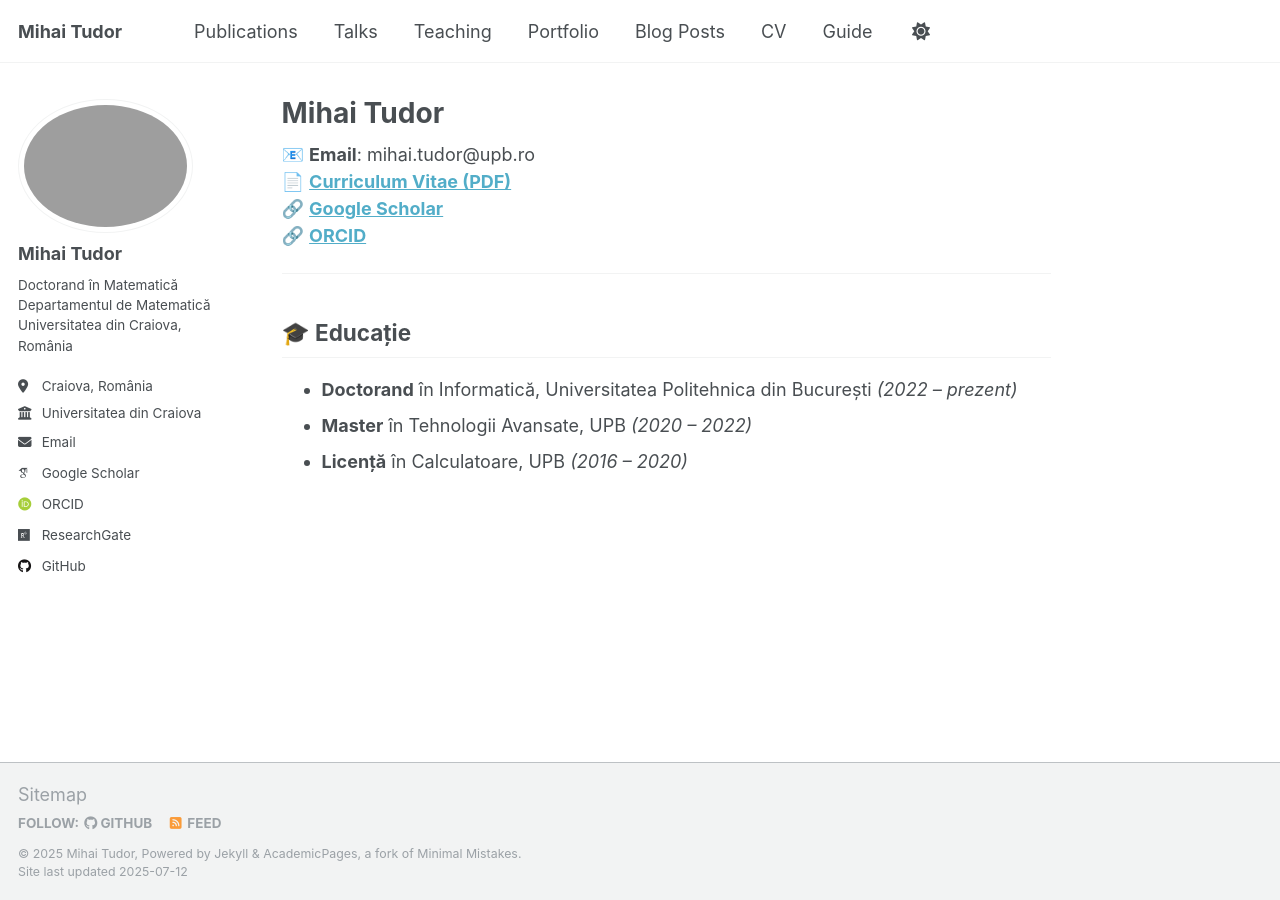
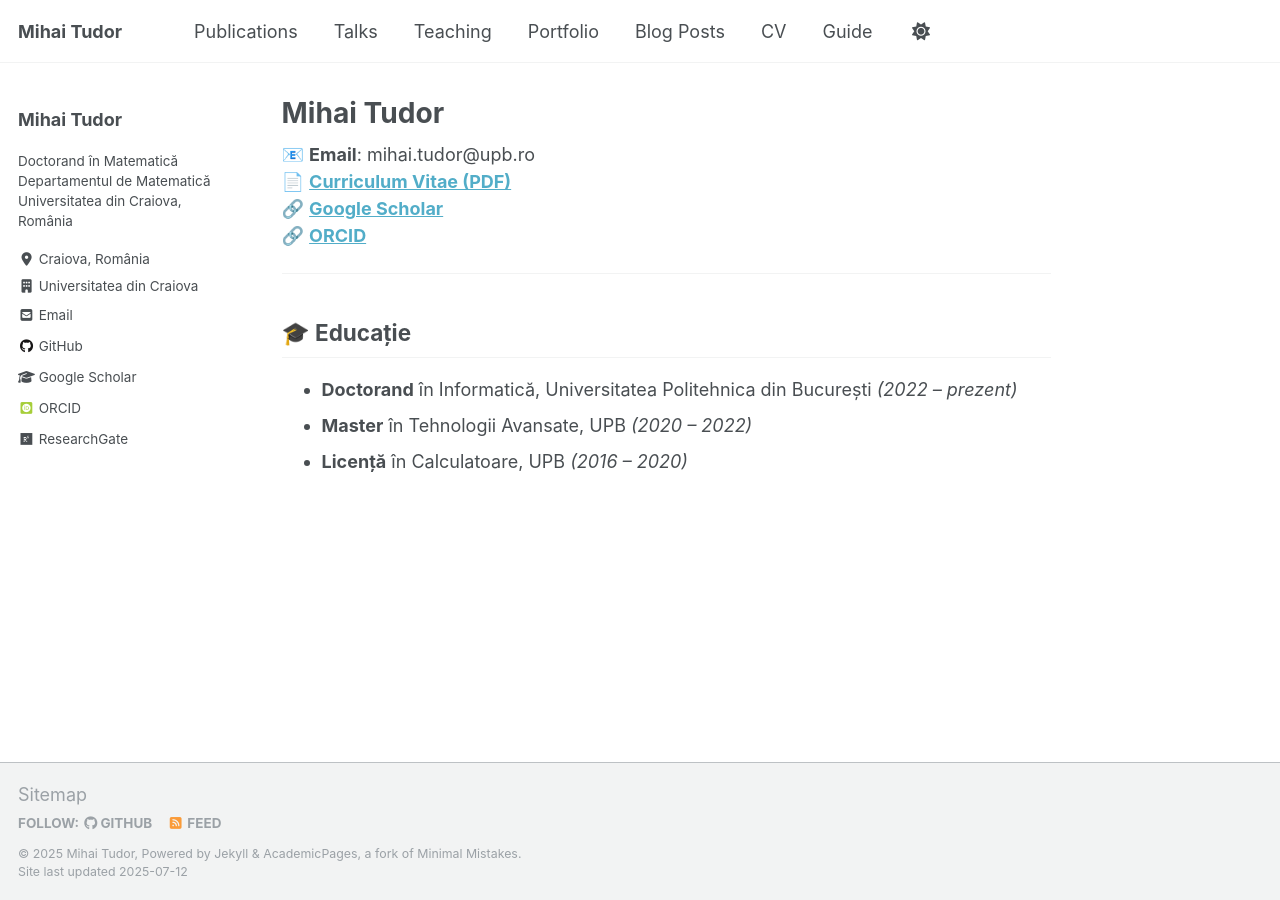
Before and after one commit to MihaiTudor26/mihaitudor26.github.io, a Jekyll site: the page built from _pages/about.md, in a window 1280 px wide. Built offline with Jekyll 4.4.1, drawn with Linux system fonts in a browser that asks for light colours; some web fonts are replaced; a script that is not in the unit is left out.

Commit message:
Update author-profile.html

```diff
--- a/_includes/author-profile.html
+++ b/_includes/author-profile.html
@@ -1,167 +1,290 @@
-{% include base_path %}
-
-{% if page.author and site.data.authors[page.author] %}
-  {% assign author = site.data.authors[page.author] %}{% else %}{% assign author = site.author %}
-{% endif %}
+{% assign author = page.author | default: page.authors[0] | default: site.author %}
+{% assign author_profile = author.avatar | default: author.image %}
 
 <div itemscope itemtype="http://schema.org/Person">
 
-  <div class="author__avatar">
-    {% if author.avatar contains "://" %}
-    	<img src="{{ author.avatar }}" alt="{{ author.name }}"  fetchpriority="high" />
-    {% else %}
-    	<img src="{{ author.avatar | prepend: "/images/" | prepend: base_path }}" class="author__avatar" alt="{{ author.name }}"  fetchpriority="high" />
-    {% endif %}
-  </div>
+  {% comment %}
+  <!-- AVATAR SECTION ELIMINATED -->
+  {% if author_profile %}
+    <div class="author__avatar">
+      {% if author_profile contains "://" %}
+        <img src="{{ author_profile }}" alt="{{ author.name }}" class="author__avatar">
+      {% else %}
+        <img src="{{ author_profile | prepend: "/images/" | prepend: base_path }}" class="author__avatar" alt="{{ author.name }}">
+      {% endif %}
+    </div>
+  {% endif %}
+  {% endcomment %}
 
   <div class="author__content">
-    <h3 class="author__name">{{ author.name }}</h3>
-    {% if author.pronouns %}<p class="author__pronouns">{{ author.pronouns }}</p>{% endif %}
-    {% if author.bio %}<p class="author__bio">{{ author.bio }}</p>{% endif %}
+    <h3 class="author__name" itemprop="name">{{ author.name }}</h3>
+    {% if author.bio %}<p class="author__bio" itemprop="description">{{ author.bio | markdownify }}</p>{% endif %}
   </div>
 
   <div class="author__urls-wrapper">
-    <button class="btn btn--inverse">Follow</button>
+    <button class="btn btn--inverse">Contact & Links</button>
     <ul class="author__urls social-icons">
-      <!-- Font Awesome icons / Biographic information  -->
       {% if author.location %}
-        <li class="author__desktop"><i class="fas fa-fw fa-location-dot icon-pad-right" aria-hidden="true"></i>{{ author.location }}</li>
-      {% endif %}
-      {% if author.employer %}
-        <li class="author__desktop"><i class="fas fa-fw fa-building-columns icon-pad-right" aria-hidden="true"></i>{{ author.employer }}</li>
-      {% endif %}
-      {% if author.uri %}
-        <li><a href="{{ author.uri }}"><i class="fas fa-fw fa-link icon-pad-right" aria-hidden="true"></i>{{ site.data.ui-text[site.locale].website_label | default: "Website" }}</a></li>
-      {% endif %}
-      {% if author.email %}
-        <li><a href="mailto:{{ author.email }}"><i class="fas fa-fw fa-envelope icon-pad-right" aria-hidden="true"></i>{{ site.data.ui-text[site.locale].email_label | default: "Email" }}</a></li>
+        <li itemprop="homeLocation" itemscope itemtype="http://schema.org/Place">
+          <i class="fas fa-fw fa-map-marker-alt" aria-hidden="true"></i> <span itemprop="name">{{ author.location }}</span>
+        </li>
       {% endif %}
 
-      <!-- Font Awesome and Academicons icons / Academic websites -->
-      {% if author.academia %}
-        <li><a href="{{ author.academia }}"><i class="ai ai-academia ai-fw icon-pad-right" aria-hidden="true"></i>Academia</a></li>
-      {% endif %}
-      {% if author.arxiv %}
-        <li><a href="{{ author.arxiv }}"><i class="ai ai-arxiv ai-fw icon-pad-right"></i>arXiv</a></li>
-      {% endif %}
-      {% if author.googlescholar %}
-        <li><a href="{{ author.googlescholar }}"><i class="ai ai-google-scholar ai-fw icon-pad-right"></i>Google Scholar</a></li>
-      {% endif %}
-      {% if author.semantic %}
-        <li><a href="{{ author.semantic }}"><i class="ai ai-semantic-scholar ai-fw icon-pad-right"></i>Semantic Scholar</a></li>
-      {% endif %}
-      {% if author.impactstory %}
-        <li><a href="{{ author.impactstory }}"><i class="ai ai-impactstory ai-fw icon-pad-right"></i>Impactstory</a></li>
-      {% endif %}
-      {% if author.orcid %}
-        <li><a href="{{ author.orcid }}"><i class="ai ai-orcid ai-fw icon-pad-right"></i>ORCID</a></li>
-      {% endif %}
-      {% if author.pubmed %}
-        <li><a href="{{ author.pubmed }}"><i class="ai ai-pubmed ai-fw icon-pad-right"></i>PubMed</a></li>
-      {% endif %}
-      {% if author.researchgate %}
-        <li><a href="{{ author.researchgate }}"><i class="fab fa-fw fa-researchgate icon-pad-right" aria-hidden="true"></i>ResearchGate</a></li>
-      {% endif %}
-      {% if author.scopus %}
-        <li><a href="{{ author.scopus }}"><i class="ai ai-scopus ai-fw icon-pad-right"></i>Scopus</a></li>
+      {% if author.employer %}
+        <li itemprop="worksFor" itemscope itemtype="http://schema.org/Organization">
+          <i class="fas fa-fw fa-building" aria-hidden="true"></i> <span itemprop="name">{{ author.employer }}</span>
+        </li>
       {% endif %}
 
-      <!-- Font Awesome icons / Repositories and software development -->
-      {% if author.bitbucket %}
-        <li><a href="https://bitbucket.org/{{ author.bitbucket }}"><i class="fab fa-fw fa-bitbucket icon-pad-right" aria-hidden="true"></i>Bitbucket</a></li>
-      {% endif %}
-      {% if author.codepen %}
-        <li><a href="https://codepen.io/{{ author.codepen }}"><i class="fab fa-fw fa-codepen icon-pad-right" aria-hidden="true"></i>CodePen</a></li>
-      {% endif %}
-      {% if author.dribbble %}
-        <li><a href="https://dribbble.com/{{ author.dribbble }}"><i class="fab fa-fw fa-dribbble icon-pad-right" aria-hidden="true"></i>Dribbble</a></li>
-      {% endif %}
-      {% if author.github %}
-        <li><a href="https://github.com/{{ author.github }}"><i class="fab fa-fw fa-github icon-pad-right" aria-hidden="true"></i>GitHub</a></li>
-      {% endif %}
-      {% if author.kaggle %}
-        <li><a href="https://kaggle.com/{{ author.kaggle }}"><i class="fab fa-fw fa-kaggle icon-pad-right" aria-hidden="true"></i>Kaggle</a></li>
-      {% endif %}
-      {% if author.stackoverflow %}
-        <li><a href="https://www.stackoverflow.com/users/{{ author.stackoverflow }}"><i class="fab fa-fw fa-stack-overflow icon-pad-right" aria-hidden="true"></i>Stackoverflow</a></li>
+      {% if author.email %}
+        <li>
+          <a href="mailto:{{ author.email }}">
+            <meta itemprop="email" content="{{ author.email }}" />
+            <i class="fas fa-fw fa-envelope-square" aria-hidden="true"></i> Email
+          </a>
+        </li>
       {% endif %}
 
-      <!-- Font Awesome icons / Social media -->
-      {% if author.artstation %}
-        <li><a href="https://www.artstation.com/{{ author.artstation }}"><i class="fab fa-fw fa-artstation icon-pad-right" aria-hidden="true"></i>Artstation</a></li>
+      {% if author.keybase %}
+        <li>
+          <a href="https://keybase.io/{{ author.keybase }}" itemprop="sameAs">
+            <i class="fas fa-fw fa-key" aria-hidden="true"></i> Keybase
+          </a>
+        </li>
       {% endif %}
-      {% if author.bluesky %}
-        <li><a href="https://bsky.app/profile/{{ author.bluesky }}"><i class="fab fa-fw fa-bluesky icon-pad-right" aria-hidden="true"></i>Bluesky</a></li>
+
+      {% if author.twitter %}
+        <li>
+          <a href="https://twitter.com/{{ author.twitter }}" itemprop="sameAs">
+            <i class="fab fa-fw fa-twitter-square" aria-hidden="true"></i> Twitter
+          </a>
+        </li>
       {% endif %}
+
       {% if author.facebook %}
-        <li><a href="https://www.facebook.com/{{ author.facebook }}"><i class="fab fa-fw fa-facebook-f icon-pad-right" aria-hidden="true"></i>Facebook</a></li>
+        <li>
+          <a href="https://www.facebook.com/{{ author.facebook }}" itemprop="sameAs">
+            <i class="fab fa-fw fa-facebook-square" aria-hidden="true"></i> Facebook
+          </a>
+        </li>
       {% endif %}
+
+      {% if author.github %}
+        <li>
+          <a href="https://github.com/{{ author.github }}" itemprop="sameAs">
+            <i class="fab fa-fw fa-github" aria-hidden="true"></i> GitHub
+          </a>
+        </li>
+      {% endif %}
+
+      {% if author.linkedin %}
+        <li>
+          <a href="https://www.linkedin.com/in/{{ author.linkedin }}" itemprop="sameAs">
+            <i class="fab fa-fw fa-linkedin" aria-hidden="true"></i> LinkedIn
+          </a>
+        </li>
+      {% endif %}
+
+      {% if author.xing %}
+        <li>
+          <a href="https://www.xing.com/profile/{{ author.xing }}" itemprop="sameAs">
+            <i class="fab fa-fw fa-xing-square" aria-hidden="true"></i> XING
+          </a>
+        </li>
+      {% endif %}
+
+      {% if author.instagram %}
+        <li>
+          <a href="https://instagram.com/{{ author.instagram }}" itemprop="sameAs">
+            <i class="fab fa-fw fa-instagram" aria-hidden="true"></i> Instagram
+          </a>
+        </li>
+      {% endif %}
+
+      {% if author.tumblr %}
+        <li>
+          <a href="https://{{ author.tumblr }}.tumblr.com" itemprop="sameAs">
+            <i class="fab fa-fw fa-tumblr-square" aria-hidden="true"></i> Tumblr
+          </a>
+        </li>
+      {% endif %}
+
+      {% if author.bitbucket %}
+        <li>
+          <a href="https://bitbucket.org/{{ author.bitbucket }}" itemprop="sameAs">
+            <i class="fab fa-fw fa-bitbucket" aria-hidden="true"></i> Bitbucket
+          </a>
+        </li>
+      {% endif %}
+
+      {% if author.stackoverflow %}
+        <li>
+          <a href="https://www.stackoverflow.com/users/{{ author.stackoverflow }}" itemprop="sameAs">
+            <i class="fab fa-fw fa-stack-overflow" aria-hidden="true"></i> Stack Overflow
+          </a>
+        </li>
+      {% endif %}
+
+      {% if author.lastfm %}
+        <li>
+          <a href="https://last.fm/user/{{ author.lastfm }}" itemprop="sameAs">
+            <i class="fab fa-fw fa-lastfm-square" aria-hidden="true"></i> Last.fm
+          </a>
+        </li>
+      {% endif %}
+
+      {% if author.dribbble %}
+        <li>
+          <a href="https://dribbble.com/{{ author.dribbble }}" itemprop="sameAs">
+            <i class="fab fa-fw fa-dribbble-square" aria-hidden="true"></i> Dribbble
+          </a>
+        </li>
+      {% endif %}
+
+      {% if author.pinterest %}
+        <li>
+          <a href="https://www.pinterest.com/{{ author.pinterest }}" itemprop="sameAs">
+            <i class="fab fa-fw fa-pinterest" aria-hidden="true"></i> Pinterest
+          </a>
+        </li>
+      {% endif %}
+
+      {% if author.foursquare %}
+        <li>
+          <a href="https://foursquare.com/{{ author.foursquare }}" itemprop="sameAs">
+            <i class="fab fa-fw fa-foursquare" aria-hidden="true"></i> Foursquare
+          </a>
+        </li>
+      {% endif %}
+
+      {% if author.steam %}
+        <li>
+          <a href="https://steamcommunity.com/id/{{ author.steam }}" itemprop="sameAs">
+            <i class="fab fa-fw fa-steam-square" aria-hidden="true"></i> Steam
+          </a>
+        </li>
+      {% endif %}
+
+      {% if author.youtube %}
+        <li>
+          <a href="https://www.youtube.com/user/{{ author.youtube }}" itemprop="sameAs">
+            <i class="fab fa-fw fa-youtube" aria-hidden="true"></i> YouTube
+          </a>
+        </li>
+      {% endif %}
+
+      {% if author.soundcloud %}
+        <li>
+          <a href="https://soundcloud.com/{{ author.soundcloud }}" itemprop="sameAs">
+            <i class="fab fa-fw fa-soundcloud" aria-hidden="true"></i> SoundCloud
+          </a>
+        </li>
+      {% endif %}
+
+      {% if author.weibo %}
+        <li>
+          <a href="https://www.weibo.com/{{ author.weibo }}" itemprop="sameAs">
+            <i class="fab fa-fw fa-weibo" aria-hidden="true"></i> Weibo
+          </a>
+        </li>
+      {% endif %}
+
       {% if author.flickr %}
-        <li><a href="https://www.flickr.com/{{ author.flickr }}"><i class="fab fa-fw fa-flickr icon-pad-right" aria-hidden="true"></i>Flickr</a></li>
+        <li>
+          <a href="https://www.flickr.com/{{ author.flickr }}" itemprop="sameAs">
+            <i class="fab fa-fw fa-flickr" aria-hidden="true"></i> Flickr
+          </a>
+        </li>
       {% endif %}
-      {% if author.foursquare %}
-        <li><a href="https://foursquare.com/{{ author.foursquare }}"><i class="fab fa-fw fa-foursquare icon-pad-right" aria-hidden="true"></i>Foursquare</a></li>
+
+      {% if author.codepen %}
+        <li>
+          <a href="https://codepen.io/{{ author.codepen }}" itemprop="sameAs">
+            <i class="fab fa-fw fa-codepen" aria-hidden="true"></i> CodePen
+          </a>
+        </li>
       {% endif %}
-      {% if author.goodreads %}
-        <li><a href="https://www.goodreads.com/{{ author.goodreads }}"><i class="fab fa-fw fa-goodreads icon-pad-right" aria-hidden="true"></i>Goodreads</a></li>
+
+      {% if author.vine %}
+        <li>
+          <a href="https://vine.co/u/{{ author.vine }}" itemprop="sameAs">
+            <i class="fab fa-fw fa-vine" aria-hidden="true"></i> Vine
+          </a>
+        </li>
       {% endif %}
-      {% if author.google_plus %}
-        <li><a href="https://plus.google.com/+{{ author.google_plus }}"><i class="fab fa-fw fa-google-plus-g icon-pad-right" aria-hidden="true"></i>Google+</a></li>
+
+      {% if author.googlescholar %}
+        <li>
+          <a href="{{ author.googlescholar }}" itemprop="sameAs">
+            <i class="fas fa-fw fa-graduation-cap" aria-hidden="true"></i> Google Scholar
+          </a>
+        </li>
       {% endif %}
-      {% if author.keybase %}
-        <li><a href="https://keybase.io/{{ author.keybase }}"><i class="fas fa-fw fa-key icon-pad-right" aria-hidden="true"></i>Keybase</a></li>
+
+      {% if author.pubmed %}
+        <li>
+          <a href="{{ author.pubmed }}" itemprop="sameAs">
+            <i class="ai ai-pubmed-square ai-fw" aria-hidden="true"></i> PubMed
+          </a>
+        </li>
       {% endif %}
-      {% if author.instagram %}
-        <li><a href="https://instagram.com/{{ author.instagram }}"><i class="fab fa-fw fa-instagram icon-pad-right" aria-hidden="true"></i>Instagram</a></li>
+
+      {% if author.orcid %}
+        <li>
+          <a href="{{ author.orcid }}" itemprop="sameAs">
+            <i class="ai ai-orcid-square ai-fw" aria-hidden="true"></i> ORCID
+          </a>
+        </li>
       {% endif %}
-      {% if author.lastfm %}
-        <li><a href="https://last.fm/user/{{ author.lastfm }}"><i class="fab fa-fw fa-lastfm icon-pad-right" aria-hidden="true"></i>Last.fm</a></li>
+
+      {% if author.researchgate %}
+        <li>
+          <a href="{{ author.researchgate }}" itemprop="sameAs">
+            <i class="fab fa-fw fa-researchgate" aria-hidden="true"></i> ResearchGate
+          </a>
+        </li>
       {% endif %}
-      {% if author.linkedin %}
-        <li><a href="https://www.linkedin.com/in/{{ author.linkedin }}"><i class="fab fa-fw fa-linkedin icon-pad-right" aria-hidden="true"></i>LinkedIn</a></li>
+
+      {% if author.academia %}
+        <li>
+          <a href="{{ author.academia }}" itemprop="sameAs">
+            <i class="ai ai-academia-square ai-fw" aria-hidden="true"></i> Academia
+          </a>
+        </li>
       {% endif %}
-      {% if author.mastodon %}
-        <li><a href="{{ author.mastodon }}"><i class="fab fa-fw fa-mastodon icon-pad-right" aria-hidden="true"></i>Mastodon</a></li>
+
+      {% if author.arxiv %}
+        <li>
+          <a href="{{ author.arxiv }}" itemprop="sameAs">
+            <i class="ai ai-arxiv-square ai-fw" aria-hidden="true"></i> arXiv
+          </a>
+        </li>
       {% endif %}
-      {% if author.medium %}
-        <li><a href="{{ author.medium }}"><i class="fab fa-fw fa-medium icon-pad-right" aria-hidden="true"></i>Medium</a></li>
+
+      {% if author.wikipedia %}
+        <li>
+          <a href="https://en.wikipedia.org/wiki/User:{{ author.wikipedia }}" itemprop="sameAs">
+            <i class="fab fa-fw fa-wikipedia-w" aria-hidden="true"></i> Wikipedia
+          </a>
+        </li>
       {% endif %}
-      {% if author.pinterest %}
-        <li><a href="https://www.pinterest.com/{{ author.pinterest }}"><i class="fab fa-fw fa-pinterest icon-pad-right" aria-hidden="true"></i>Pinterest</a></li>
+
+      {% if author.impactstory %}
+        <li>
+          <a href="{{ author.impactstory }}" itemprop="sameAs">
+            <i class="ai ai-impactstory ai-fw" aria-hidden="true"></i> Impactstory
+          </a>
+        </li>
       {% endif %}
-      {% if author.soundcloud %}
-        <li><a href="https://soundcloud.com/{{ author.soundcloud }}"><i class="fab fa-fw fa-soundcloud icon-pad-right" aria-hidden="true"></i>Soundcloud</a></li>
+
+      {% if author.uri %}
+        <li>
+          <a href="{{ author.uri }}" itemprop="url">
+            <i class="fas fa-fw fa-link" aria-hidden="true"></i> Website
+          </a>
+        </li>
       {% endif %}
-      {% if author.steam %}
-        <li><a href="https://steamcommunity.com/id/{{ author.steam }}"><i class="fab fa-fw fa-steam icon-pad-right" aria-hidden="true"></i>Steam</a></li>
-      {% endif %}
-      {% if author.telegram %}
-        <li><a href="{{ author.telegram }}"><i class="fab fa-fw fa-telegram icon-pad-right" aria-hidden="true"></i>Telegram</a></li>
-      {% endif %}
-      {% if author.tumblr %}
-        <li><a href="https://{{ author.tumblr }}.tumblr.com"><i class="fab fa-fw fa-tumblr icon-pad-right" aria-hidden="true"></i>Tumblr</a></li>
-      {% endif %}
-      {% if author.twitter %}
-        <li><a href="https://twitter.com/{{ author.twitter }}"><i class="fab fa-fw fa-x-twitter icon-pad-right" aria-hidden="true"></i>X (formerly Twitter)</a></li>
-      {% endif %}
-      {% if author.vine %}
-        <li><a href="https://vine.co/u/{{ author.vine }}"><i class="fab fa-fw fa-vine icon-pad-right" aria-hidden="true"></i>Vine</a></li>
-      {% endif %}
-      {% if author.weibo %}
-        <li><a href="https://www.weibo.com/{{ author.weibo }}"><i class="fab fa-fw fa-weibo icon-pad-right" aria-hidden="true"></i>Weibo</a></li>
-      {% endif %}
-      {% if author.wikipedia %}
-        <li><a href="https://en.wikipedia.org/wiki/User:{{ author.wikipedia }}"><i class="fab fa-fw fa-wikipedia-w icon-pad-right" aria-hidden="true"></i>Wikipedia</a></li>
-      {% endif %}
-      {% if author.xing %}
-        <li><a href="https://www.xing.com/profile/{{ author.xing }}"><i class="fab fa-fw fa-xing icon-pad-right" aria-hidden="true"></i>XING</a></li>
-      {% endif %}
-      {% if author.youtube %}
-        <li><a href="https://www.youtube.com/@{{ author.youtube }}"><i class="fab fa-fw fa-youtube icon-pad-right" aria-hidden="true"></i>YouTube</a></li>
-      {% endif %}
-      {% if author.zhihu %}
-      <li><a href="https://www.zhihu.com/people/{{ author.zhihu }}"><i class="fab fa-fw fa-zhihu icon-pad-right" aria-hidden="true"></i>Zhihu</a></li>
-      {% endif %}
+
     </ul>
   </div>
 </div>
```
